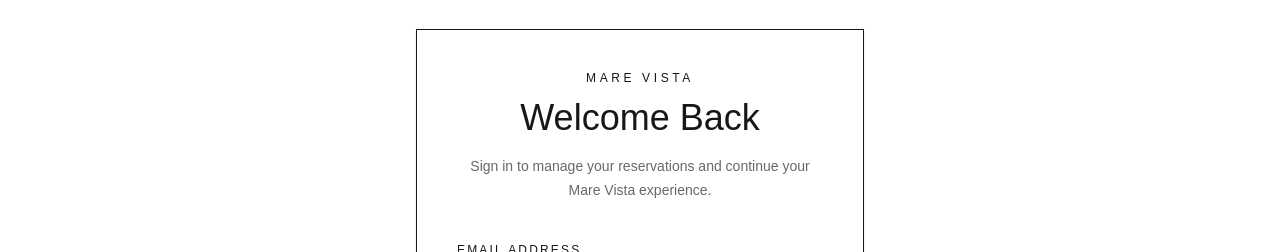
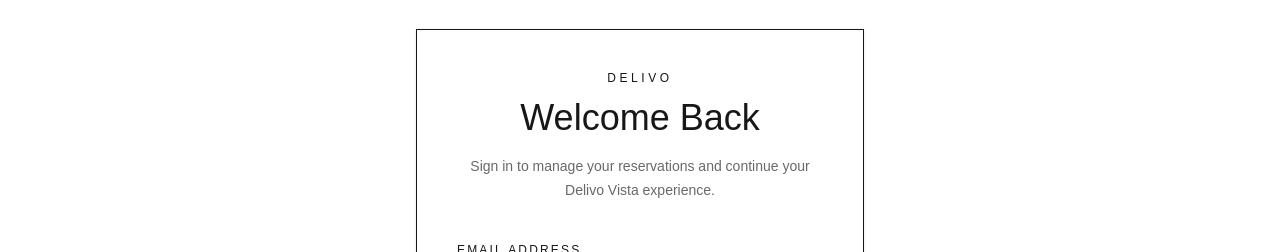
Before and after one commit to Favourizat/Delivo, a Next.js app in the folder client/: page /login in a window 1280 px wide. Shown: the part 132-384 px from the top of the page. Built offline with nearby package versions, Linux system fonts and the light colour scheme; no server answers.

Commit message:
Update components

```diff
--- a/client/src/app/login/page.jsx
+++ b/client/src/app/login/page.jsx
@@ -80,7 +80,7 @@ export default function LoginPage() {
                 <div className="text-center">
 
                     <p className="text-xs uppercase tracking-[0.3em] text-[var(--gold-dark)]">
-                        Mare Vista
+                        Delivo
                     </p>
 
                     <h1 className="mt-3 font-display text-3xl text-[var(--navy)] md:text-4xl">
@@ -89,7 +89,7 @@ export default function LoginPage() {
 
                     <p className="mx-auto mt-4 max-w-sm text-sm leading-6 text-[var(--foreground)]/65">
                         Sign in to manage your reservations and continue
-                        your Mare Vista experience.
+                        your Delivo Vista experience.
                     </p>
 
                 </div>
```
